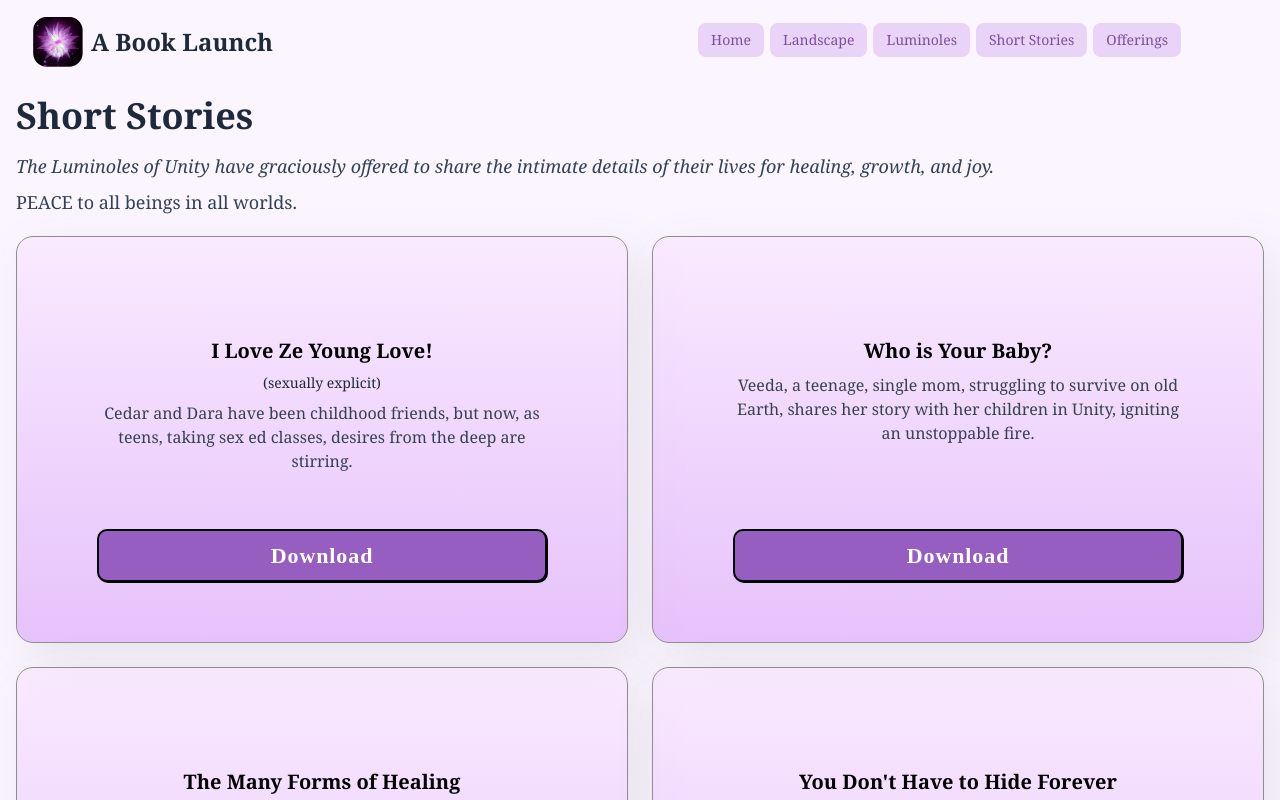
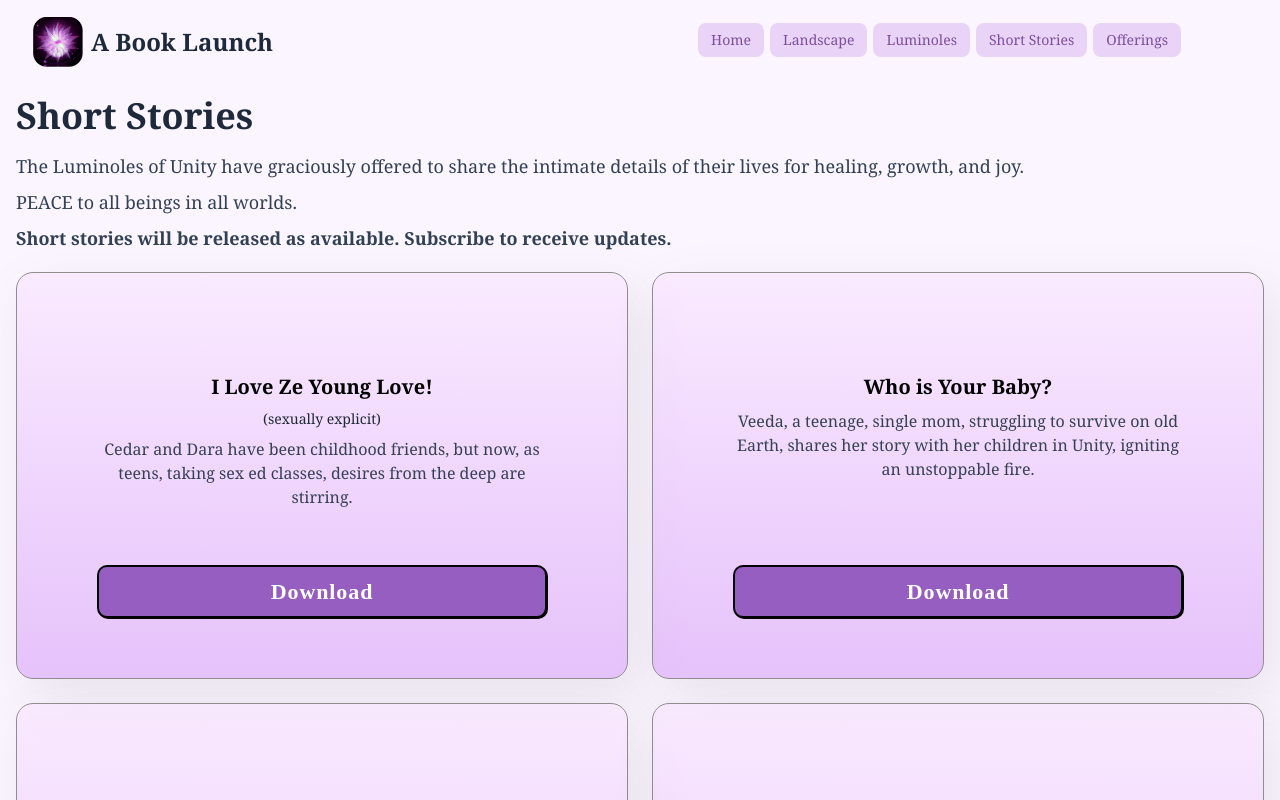
Before and after one commit to keanedwards1/marie, a Next.js app: page /short-stories in a window 1280 px wide. Shown: the top 800 px of the page. Built offline with nearby package versions, Linux system fonts and the light colour scheme; a web font is replaced by a local one.

Commit message:
minor changes

```diff
--- a/src/pages/short-stories.tsx
+++ b/src/pages/short-stories.tsx
@@ -18,12 +18,15 @@ export default function ShortStoriesPage() {
         <h1 className="text-4xl text-slate-800 font-serif font-bold">
           Short Stories
         </h1>
-        <p className="mt-4 text-lg font-serif text-slate-700 italic">
+        <p className="mt-4 text-lg font-serif text-slate-700">
           The Luminoles of Unity have graciously offered to share the intimate
           details of their lives for healing, growth, and joy.
         </p>
         <p className="mt-2 text-lg text-slate-700 font-serif">
           PEACE to all beings in all worlds.
+        </p>
+        <p className="mt-2 text-lg text-slate-700 font-serif">
+          <strong>Short stories will be released as available. Subscribe to receive updates.</strong>
         </p>
         <div className="grid grid-cols-1 md:grid-cols-2 mt-5 gap-6">
           {shortStories.map((story) => (
```
